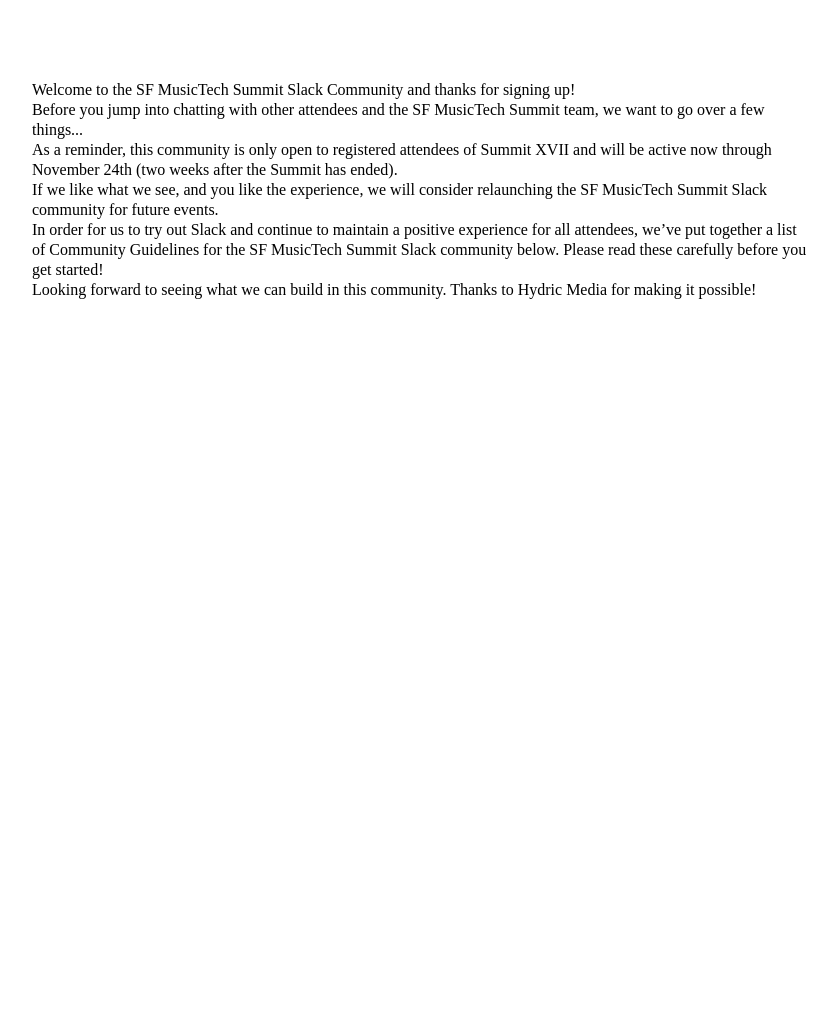
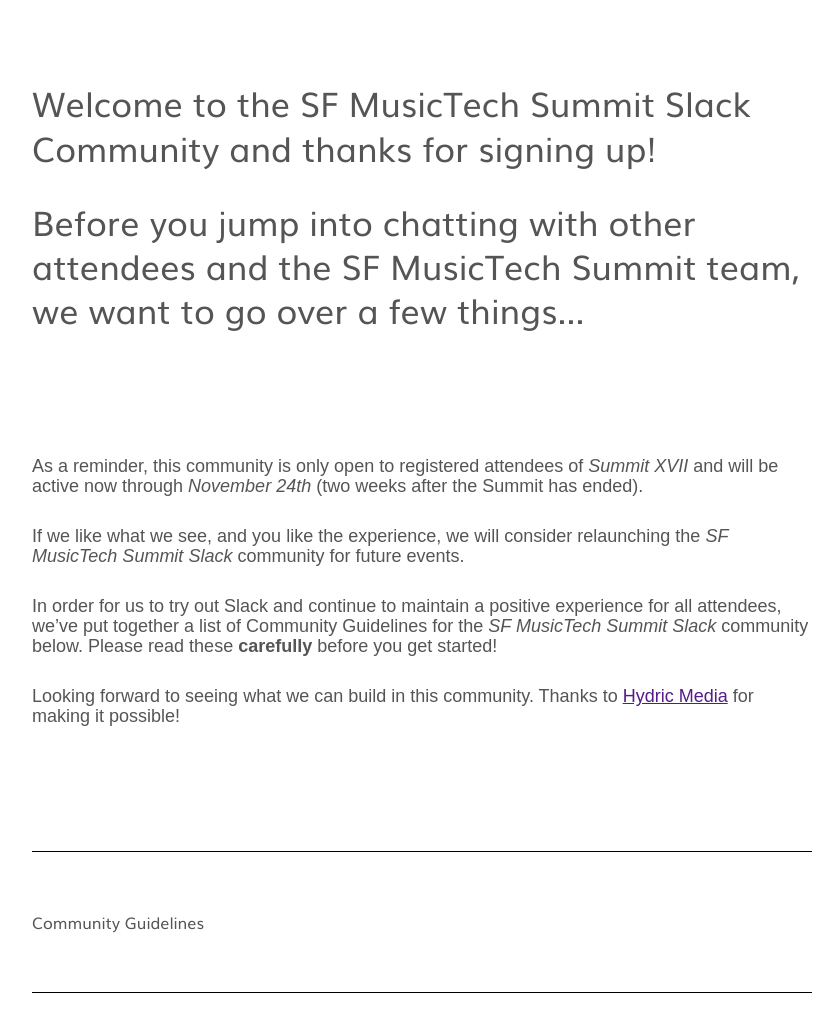
Before and after one commit to simonghales/hydricSFSummit, a website: page index.html in a window 1280 px wide. Shown: the part 742-1774 px from the top of the page, without its empty margins (218-1057 px from the left). Before the commit the page ends 1042 px from the top, so only its background shows below. Drawn offline with Linux system fonts and the light colour scheme.

Commit message:
pre-unretina measurements (because jack designed on a retina screen, i need to halve the measurements).

```diff
--- a/css/_main.scss
+++ b/css/_main.scss
@@ -59,6 +59,7 @@
 
   h4 {
     margin-bottom: 30px;
+    color: #999999;
   }
 
   img {
@@ -66,3 +67,32 @@
   }
 
 }
+
+.intro {
+  @extend %font--heading;
+  color: #555555;
+  font-size: 34px;
+  line-height: 1.3em;
+
+  p {
+    margin: 30px 0;
+  }
+
+}
+
+.explanation {
+  margin-top: 125px;
+  font-size: 18px;
+
+  p {
+    margin: 30px 0;
+  }
+
+}
+
+.guidelines {
+  margin: 125px 0;
+  padding: 60px 0;
+  border-top: 1px solid black;
+  border-bottom: 1px solid black;
+}
--- /dev/null
+++ b/css/_typography.scss
@@ -0,0 +1,45 @@
+
+@font-face {
+  font-family: 'Muli';
+  src:  url('../fonts/Muli.ttf') format('truetype');
+  font-weight: normal;
+  font-style: normal;
+}
+@font-face {
+  font-family: 'Muli';
+  src:  url('../fonts/Muli-Bold.ttf') format('truetype');
+  font-weight: bold;
+  font-style: normal;
+}
+@font-face {
+  font-family: 'Muli';
+  src:  url('../fonts/Muli-SemiBold.ttf') format('truetype');
+  font-weight: 600;
+  font-style: normal;
+}
+
+%font--heading {
+  font-family: "Muli", Arial, sans-serif;
+}
+
+body {
+  font-family: Arial, sans-serif;
+  color: #555555;
+}
+
+h1,
+h2,
+h3,
+h4,
+h5,
+h6 {
+  @extend %font--heading;
+}
+
+em {
+  font-style: italic;
+}
+
+strong {
+  font-weight: bold;
+}
--- a/css/style.scss
+++ b/css/style.scss
@@ -1,3 +1,4 @@
 @import "reset";
 @import "variables";
+@import "typography";
 @import "main";
--- a/index.html
+++ b/index.html
@@ -19,7 +19,7 @@
                 <img src="images/hydric-logo.png" alt="Powered by Hydric Media"/>
             </div>
         </header>
-        <section>
+        <section class="intro">
             <p>
                 Welcome to the SF MusicTech Summit Slack Community and thanks for signing up!
             </p>
@@ -28,24 +28,27 @@
                 a few things...
             </p>
         </section>
-        <section>
+        <section class="explanation">
             <p>
-                As a reminder, this community is only open to registered attendees of Summit XVII and will be active now
-                through November 24th (two weeks after the Summit has ended).
+                As a reminder, this community is only open to registered attendees of <em>Summit XVII</em> and will be active now
+                through <em>November 24th</em> (two weeks after the Summit has ended).
             </p>
             <p>
-                If we like what we see, and you like the experience, we will consider relaunching the SF MusicTech
-                Summit Slack community for future events.
+                If we like what we see, and you like the experience, we will consider relaunching the <em>SF MusicTech
+                Summit Slack</em> community for future events.
             </p>
             <p>
                 In order for us to try out Slack and continue to maintain a positive experience for all attendees,
-                we’ve put together a list of Community Guidelines for the SF MusicTech Summit Slack community below.
-                Please read these carefully before you get started!
+                we’ve put together a list of Community Guidelines for the <em>SF MusicTech Summit Slack</em> community below.
+                Please read these <strong>carefully</strong> before you get started!
             </p>
             <p>
-                Looking forward to seeing what we can build in this community. Thanks to Hydric Media for making it
+                Looking forward to seeing what we can build in this community. Thanks to <a href="">Hydric Media</a> for making it
                 possible!
             </p>
+        </section>
+        <section class="guidelines">
+            <h3>Community Guidelines</h3>
         </section>
     </section>
 </body>
```
Also changed, not shown: css/style.css, css/style.min.css.
